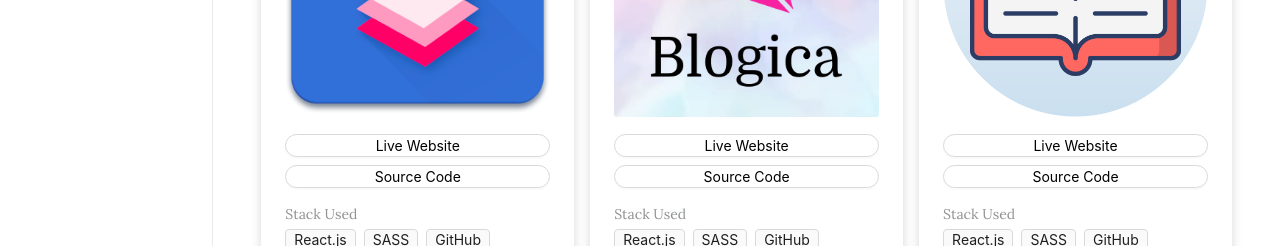
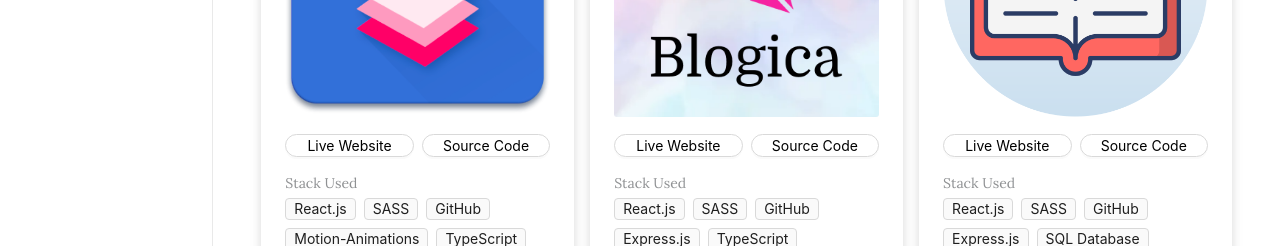
Before and after one commit to GavinDmello97/my-portfolio, a React (Create React App) app: page /#/main/ in a window 1280 px wide. Shown: the part 2900-3146 px from the top of the page. Built offline with nearby package versions, Linux system fonts and the light colour scheme.

Commit message:
minor bug fixes

```diff
--- a/src/screens/Profile/ProfileProjects.tsx
+++ b/src/screens/Profile/ProfileProjects.tsx
@@ -174,16 +174,16 @@
       />
       <CardBody className="p-0 pt-2">
         <div className="col-12 d-flex flex-column cardDescription ">
-          <div className=" col-12   p-0 m-0 py-2">
+          <div className=" col-12 d-flex justify-content-start align-items-start   p-0 m-0 py-2">
             <CardLink
               href={project.project_link}
-              className="text-decoration-none col-12  m-0"
+              className="text-decoration-none col-6  m-0 pe-1"
             >
               <Button
                 shape="round"
-                className={classNames("button-style w-100 text-wrap  h-100 ")}
+                className={classNames("button-style w-100 text-wrap  h-100  ")}
               >
-                {/* <i className="fa fa-globe fa-lg d-none d-sm-block d-xl-none" /> */}
+                <i className="fa fa-globe fa-lg d-none d-sm-block d-xl-none" />
                 <span className="d-block d-sm-none d-xl-block">
                   {livePageButtonText[project.type as keyof LivePageButtonText]}
                 </span>
@@ -191,15 +191,15 @@
             </CardLink>
             <CardLink
               href={project.project_link}
-              className="text-decoration-none col-12 m-0 "
+              className="text-decoration-none col-6 m-0 ps-1 "
             >
               <Button
                 shape="round"
                 className={classNames(
-                  "button-style custom-button-style w-100 text-wrap  h-100 mt-2"
+                  "button-style custom-button-style w-100 text-wrap  h-100 "
                 )}
               >
-                {/* <i className="fa fa-code fa-lg d-none d-sm-block d-xl-none" /> */}
+                <i className="fa fa-code fa-lg d-none d-sm-block d-xl-none" />
                 <span className="d-block d-sm-none d-xl-block">
                   {"Source Code"}
                 </span>
```
